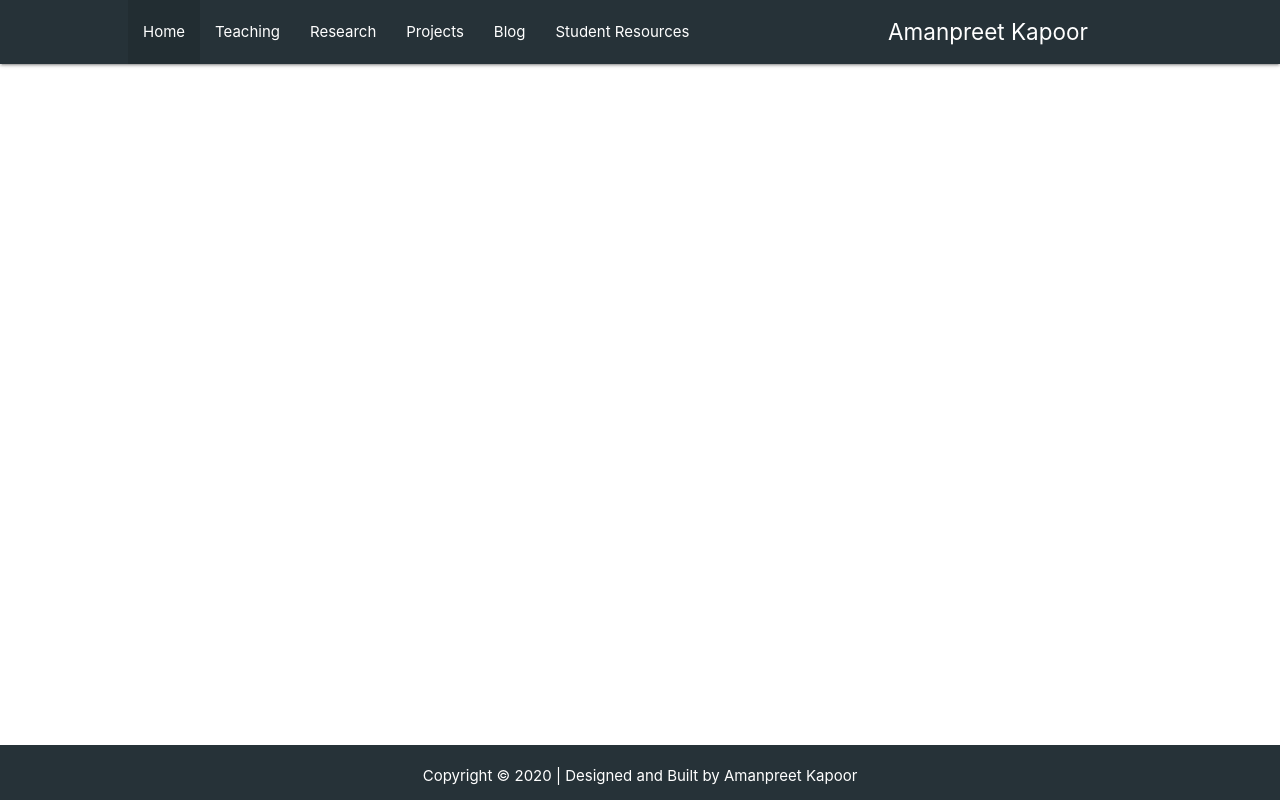
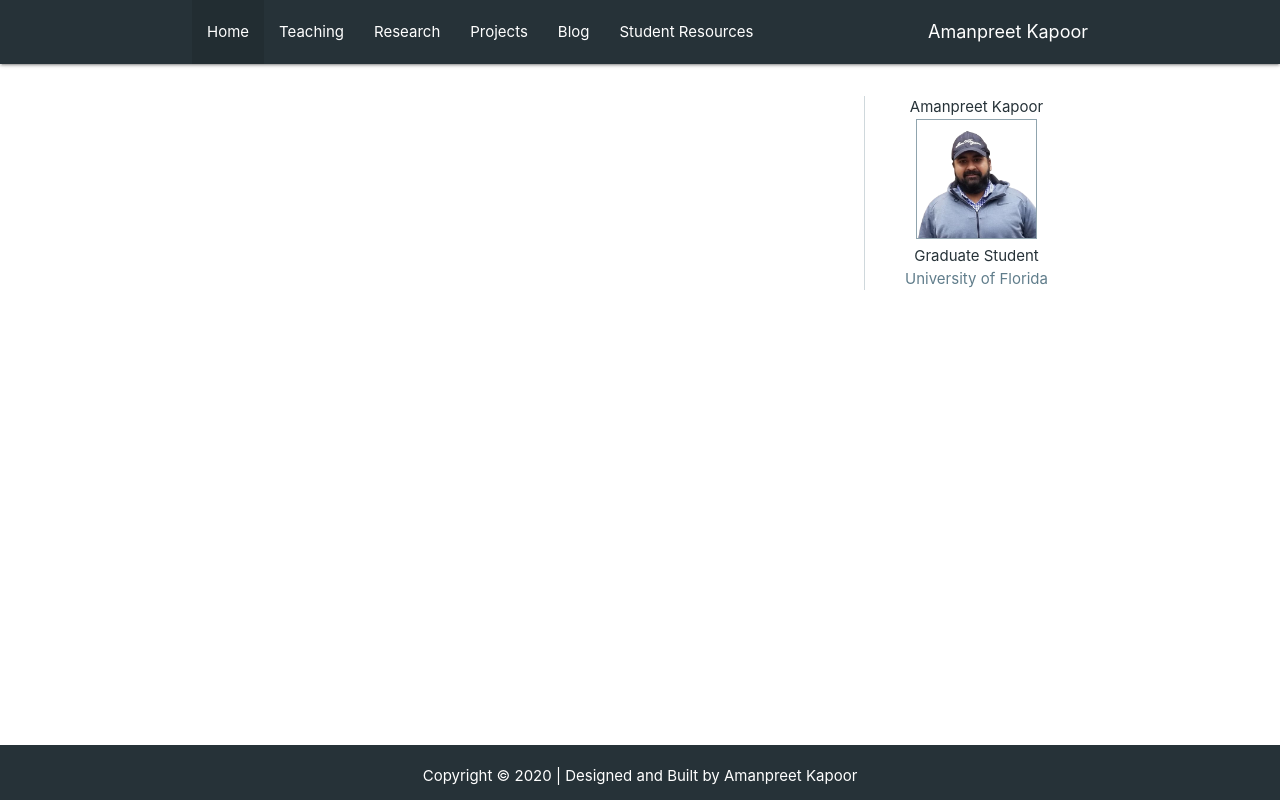
Before and after one commit to kapooramanpreet/kapooramanpreet.github.io, a plain HTML site: page index.html in a window 1280 px wide. Drawn offline with nearby package versions, Linux system fonts and the light colour scheme.

Commit message:
Building inforbar and grid system dynamics

```diff
--- a/index.html
+++ b/index.html
@@ -44,12 +44,21 @@ Libraries Used: jQuery, Materialize
       $(function(){
         $("#header").load("header.html");
         $("#footer").load("footer.html");
+        $("#infobar").load("infobar.html");
       });
     </script>
   </head>
 
   <body>
     <div id="header"></div>
+
+    <div class="container" style="margin-top:2.5%">
+      <div class="row">
+        <div class="col s9"></div>
+        <div id="infobar"></div>
+      </div>
+    </div>
+
     <div id="footer"></div>
   </body>
 
--- /dev/null
+++ b/infobar.html
@@ -0,0 +1,12 @@
+<div class="col s3 blue-grey-text text-darken-4" style="text-align:center; border-left:solid 1px #cfd8dc;">
+  Amanpreet Kapoor <br/>
+  <img
+    src="images/kapoor.png"
+    alt="Amanpreet Kapoor"
+    id="image-headshot"
+    style="width:60%; height:60%; border:solid 1px #90a4ae"/>
+  <br/>Graduate Student<br/>
+  <a class="blue-grey-text" href="https://www.ufl.edu/" target="_blank">
+    University of Florida
+  </a>
+</div>
--- a/styles/kapoor.css
+++ b/styles/kapoor.css
@@ -1,10 +1,10 @@
 .header-name{
   margin-right:15%;
-  font-size:150%;
+  font-size:120%;
 }
 
 .header-navbar{
-  margin-left:10%
+  margin-left:15%;
 }
 
 footer{
@@ -15,3 +15,7 @@ footer{
   text-align:center;
   padding-bottom:1%;
 }
+
+.headshot-text{
+
+}
```
Also changed, not shown: images/kapoor.jpg (added), images/kapoor.png (added).
